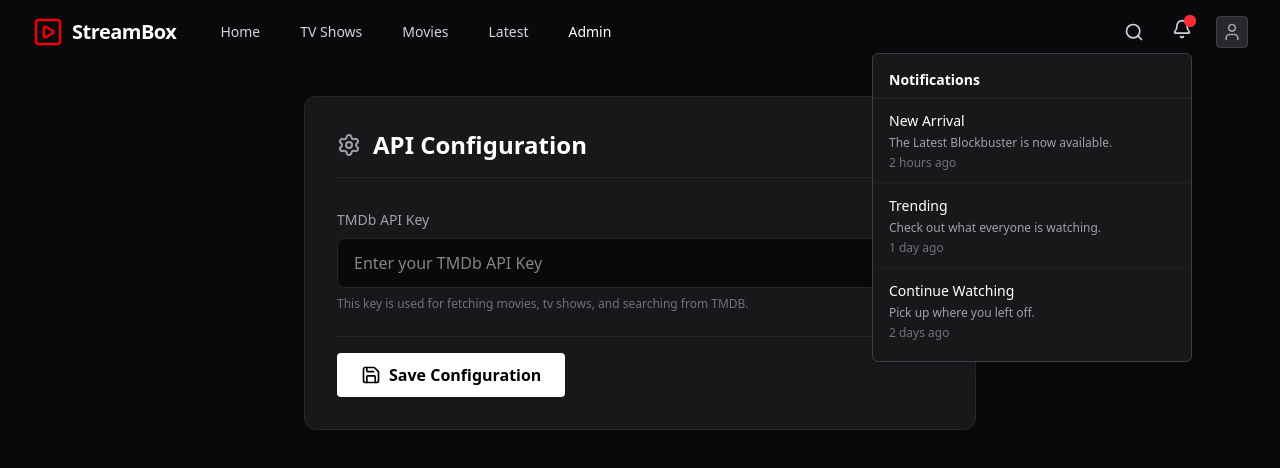
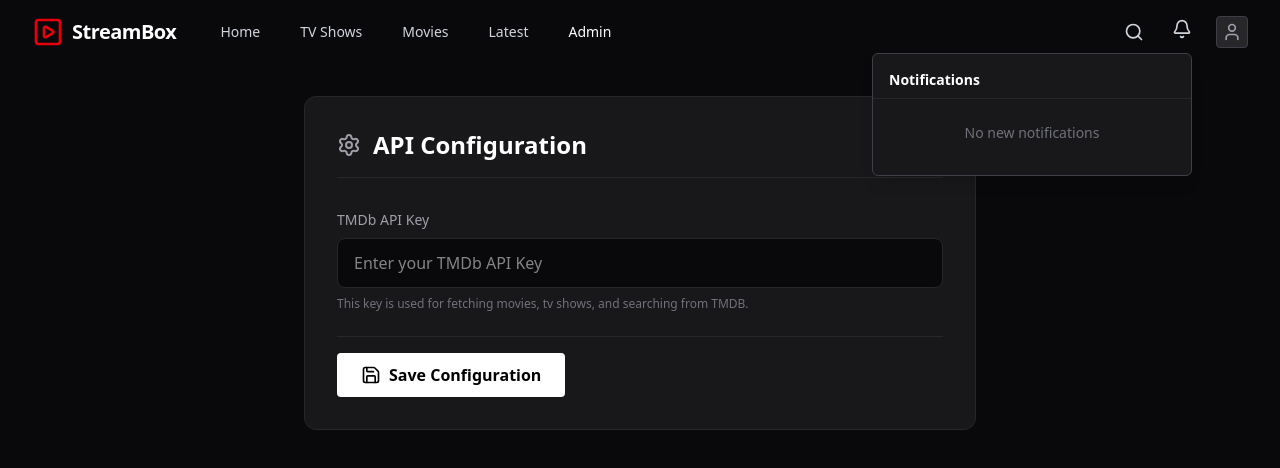
Before and after one commit to mparwaz/Stream-Box, a React (Vite) app: page / in a window 1280 px wide. Both pictures are taken after a click on the button 1182 px from the left and 29 px from the top of the page. Shown: the top 468 px of the page. Built offline with nearby package versions, Linux system fonts and the light colour scheme.

Commit message:
feat: add upcoming movies notification system
Integrate fetchUpcoming API to display recent releases in the navbar, including unread notification tracking via localStorage.

```diff
--- a/src/api.ts
+++ b/src/api.ts
@@ -106,3 +106,9 @@ export const fetchTvVideos = async (id: number): Promise<any[]> => {
   const data = await res.json();
   return data.results || [];
 };
+export const fetchUpcoming = async (page = 1): Promise<Movie[]> => {
+  const res = await fetch(buildUrl(`/movie/upcoming?page=${page}`));
+  if (!res.ok) throw new Error('Failed to fetch upcoming');
+  const data = await res.json();
+  return data.results || [];
+};
--- a/src/components/Navbar.tsx
+++ b/src/components/Navbar.tsx
@@ -1,7 +1,8 @@
 import React, { useState, useRef, useEffect } from 'react';
 import { Search, Bell, User, PlaySquare, LogOut, Menu, X as CloseIcon } from 'lucide-react';
 import { motion, AnimatePresence } from 'motion/react';
-import { UserProfile } from '../types';
+import { UserProfile, Movie } from '../types';
+import { fetchUpcoming } from '../api';
 
 export type AppView = 'home' | 'tv' | 'movies' | 'latest' | 'account' | 'search' | 'admin';
 
@@ -26,6 +27,8 @@ export const Navbar: React.FC<NavbarProps> = ({
   const [searchQuery, setSearchQuery] = useState('');
   const [isSearchOpen, setIsSearchOpen] = useState(false);
   const [showNotifications, setShowNotifications] = useState(false);
+  const [notifications, setNotifications] = useState<Movie[]>([]);
+  const [hasUnread, setHasUnread] = useState(false);
   const [showProfileMenu, setShowProfileMenu] = useState(false);
   const [isMobileMenuOpen, setIsMobileMenuOpen] = useState(false);
 
@@ -50,7 +53,30 @@ export const Navbar: React.FC<NavbarProps> = ({
     };
     document.addEventListener('mousedown', handleClickOutside);
 
+    const loadNotifications = async () => {
+      try {
+        const up = await fetchUpcoming(1);
+        const top5 = up.slice(0, 5);
+        setNotifications(top5);
+
+        const newIds = top5.map(m => m.id).join(',');
+        const storedIds = localStorage.getItem('streambox_last_notifs') || '';
+        if (newIds !== storedIds && top5.length > 0) {
+          setHasUnread(true);
+        }
+      } catch (err) {
+        console.error("Failed to load notifications", err);
+      }
+    };
+
+    let interval: NodeJS.Timeout;
+    if (localStorage.getItem('streambox_tmdb_api_key')) {
+      loadNotifications();
+      interval = setInterval(loadNotifications, 60000);
+    }
+
     return () => {
+      if (interval) clearInterval(interval);
       window.removeEventListener('scroll', handleScroll);
       document.removeEventListener('mousedown', handleClickOutside);
     };
@@ -149,14 +175,23 @@ export const Navbar: React.FC<NavbarProps> = ({
 
             <div className="relative hidden sm:block" ref={notifRef}>
               <button
-                onClick={() => setShowNotifications(!showNotifications)}
+                onClick={() => {
+                  setShowNotifications(!showNotifications);
+                  if (!showNotifications) {
+                    setHasUnread(false);
+                    const ids = notifications.map(m => m.id).join(',');
+                    localStorage.setItem('streambox_last_notifs', ids);
+                  }
+                }}
                 className="text-gray-300 hover:text-white relative"
               >
                 <Bell className="h-5 w-5" />
-                <span className="absolute -top-1 -right-1 flex h-3 w-3">
-                  <span className="animate-ping absolute inline-flex h-full w-full rounded-full bg-red-400 opacity-75"></span>
-                  <span className="relative inline-flex rounded-full h-3 w-3 bg-red-500"></span>
-                </span>
+                {hasUnread && (
+                  <span className="absolute -top-1 -right-1 flex h-3 w-3">
+                    <span className="animate-ping absolute inline-flex h-full w-full rounded-full bg-red-400 opacity-75"></span>
+                    <span className="relative inline-flex rounded-full h-3 w-3 bg-red-500"></span>
+                  </span>
+                )}
               </button>
 
               <AnimatePresence>
@@ -171,17 +206,33 @@ export const Navbar: React.FC<NavbarProps> = ({
                       <h3 className="text-sm font-semibold text-white">Notifications</h3>
                     </div>
                     <div className="max-h-64 overflow-y-auto">
-                      {[
-                        { title: 'New Arrival', desc: 'The Latest Blockbuster is now available.', time: '2 hours ago' },
-                        { title: 'Trending', desc: 'Check out what everyone is watching.', time: '1 day ago' },
-                        { title: 'Continue Watching', desc: 'Pick up where you left off.', time: '2 days ago' }
-                      ].map((notif, i) => (
-                        <div key={i} className="px-4 py-3 hover:bg-zinc-800 cursor-pointer border-b border-zinc-800/50 last:border-0">
-                          <p className="text-sm font-medium text-white">{notif.title}</p>
-                          <p className="text-xs text-zinc-400 mt-1">{notif.desc}</p>
-                          <p className="text-xs text-zinc-500 mt-1">{notif.time}</p>
+                      {notifications.length > 0 ? (
+                        notifications.map((notif, i) => (
+                          <div
+                            key={notif.id || i}
+                            className="px-4 py-3 hover:bg-zinc-800 cursor-pointer border-b border-zinc-800/50 last:border-0 flex gap-3"
+                            onClick={() => {
+                              setShowNotifications(false);
+                              const query = notif.title || notif.name || '';
+                              setSearchQuery(query);
+                              onSearch(query);
+                            }}
+                          >
+                            {notif.poster_path && (
+                              <img src={`https://image.tmdb.org/t/p/w92${notif.poster_path}`} alt={notif.title || notif.name} className="w-10 h-14 object-cover rounded" />
+                            )}
+                            <div>
+                              <p className="text-sm font-medium text-white line-clamp-1">{notif.title || notif.name}</p>
+                              <p className="text-xs text-zinc-400 mt-1 line-clamp-2">{notif.overview}</p>
+                              <p className="text-xs text-zinc-500 mt-1">New Arrival</p>
+                            </div>
+                          </div>
+                        ))
+                      ) : (
+                        <div className="px-4 py-6 text-center text-zinc-500 text-sm">
+                          No new notifications
                         </div>
-                      ))}
+                      )}
                     </div>
                   </motion.div>
                 )}
```
